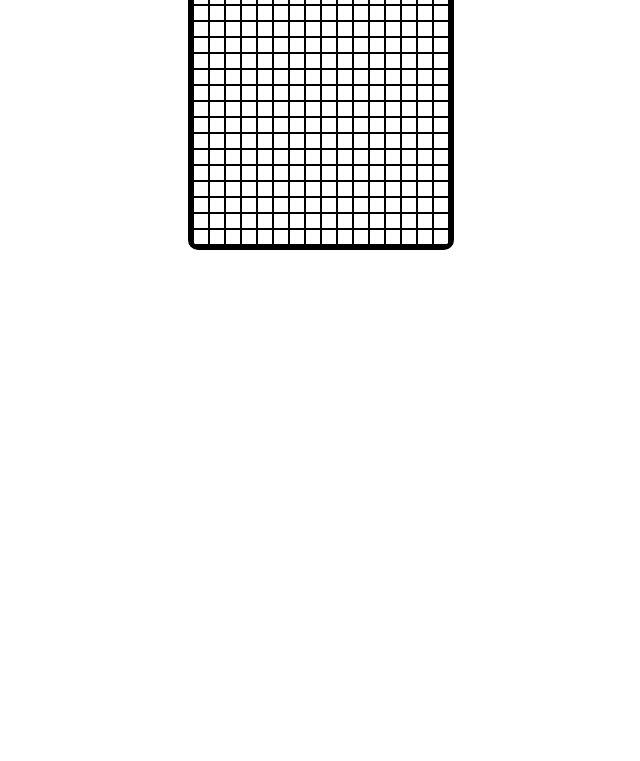
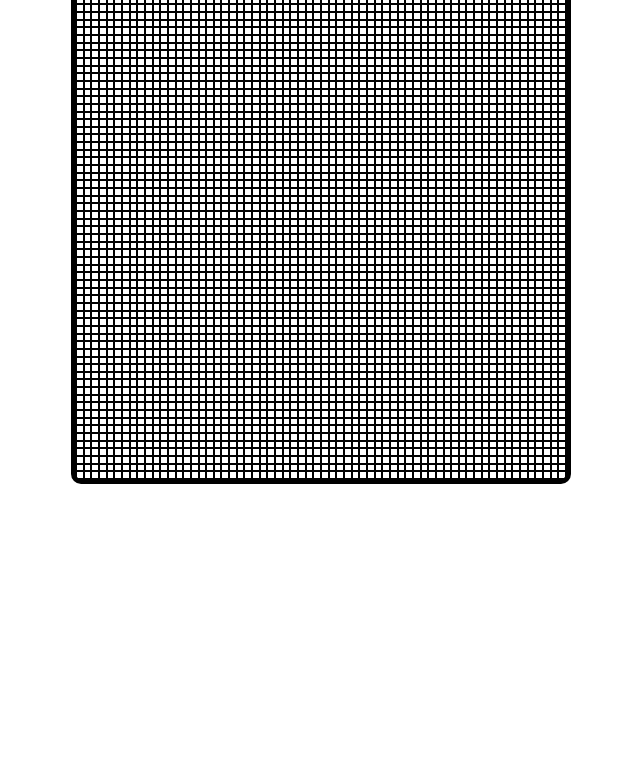
Before and after one commit to miguellopez-dev/etch-a-sketch, a plain HTML site: page index.html in a window 1280 px wide. Shown: the part 39-800 px from the top of the page, without its empty margins (319-959 px from the left). Drawn offline with Linux system fonts and the light colour scheme.

Commit message:
Fix issue of grid size being to big with different sizes.

```diff
--- a/script.js
+++ b/script.js
@@ -1,5 +1,5 @@
 const gridContainer = document.querySelector('.grid__container');
-let gridSize = 16;
+let gridSize = 64;
 
 for (i = 0; i < gridSize * gridSize; i++) {
 	const gridDiv = document.createElement('div');
@@ -7,11 +7,12 @@ for (i = 0; i < gridSize * gridSize; i++) {
 	gridContainer.prepend(gridDiv);
 }
 
-gridContainer.style.width = gridSize * gridSize + 10 + 'px';
+console.log(gridContainer.classList);
+gridContainer.style.gridTemplateColumns = `repeat(${gridSize}, 1fr)`;
 
 const square = document.querySelectorAll('.grid__row');
 square.forEach((element) => {
 	element.addEventListener('mouseover', function (e) {
-		console.log((e.target.style.backgroundColor = 'blue'));
+		e.target.style.backgroundColor = 'blue';
 	});
 });
--- a/styles/_grid.scss
+++ b/styles/_grid.scss
@@ -1,14 +1,12 @@
 .grid__container {
-	width: 250px;
+	max-width: 50rem;
+	min-height: 50rem;
 	margin: auto;
 	border: 5px solid #000;
 	border-radius: 10px;
-	display: flex;
-	flex-wrap: wrap;
+	display: grid;
 }
 
 .grid__row {
-	width: 16px;
-	height: 16px;
 	border: 1px solid #000;
 }
--- a/styles/main.scss
+++ b/styles/main.scss
@@ -0,0 +1,18 @@
+@import '_grid';
+@import '_sett';
+
+*::before,
+*::after,
+* {
+	margin: 0;
+	padding: 0;
+	box-sizing: border-box;
+	outline: 0;
+}
+html {
+	font-size: 62.5%;
+}
+
+.main-container {
+	width: 100%;
+}
```
Also changed, not shown: styles/main.css, 1 other file.
